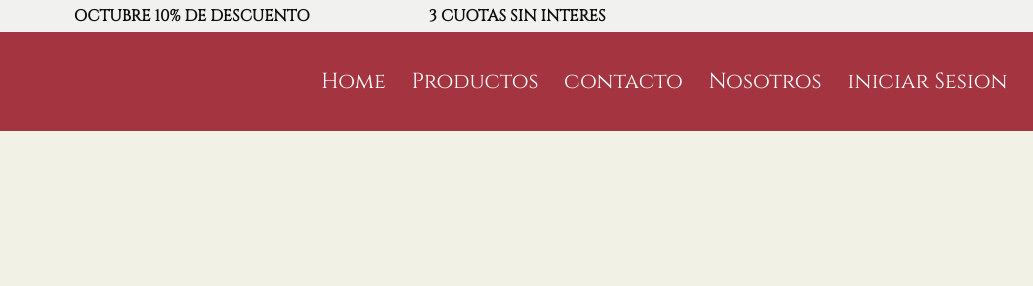
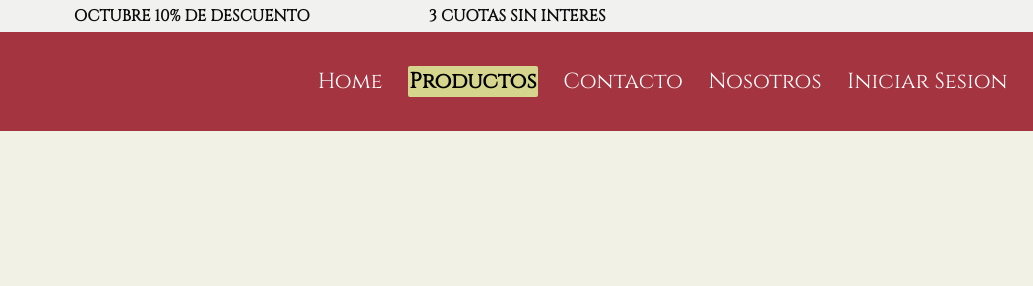
Before and after one commit to CrisIsaCh/integrador1, a plain HTML site: page productos.html in a window 1280 px wide. Shown: the top 286 px of the page, 247-1280 px from the left. Drawn offline with Linux system fonts and the light colour scheme; no server answers.

Commit message:
encabezado estilos

```diff
--- a/css/contacto.css
+++ b/css/contacto.css
@@ -52,7 +52,7 @@ header {
 
 }
 li:hover {
-    text-decoration: underline;
+    text-decoration: none;
     font-weight: bold;
 
     /* font-size: 1vw; */
@@ -96,6 +96,13 @@ li:hover {
 .header-main ul li a {
     color: #fff;
     font-size: 1.7vw;
+}
+.header-main ul li a.active,.header-main ul li a:hover {
+    background: #d6d58e;
+    padding: 0.1vw;
+    border-radius: 2px;
+    color: #000000;
+    font-weight: bold;
 }
 
 /****************************main******************************************************/
--- a/css/index.css
+++ b/css/index.css
@@ -52,8 +52,8 @@ header {
 
 }
 
-li:hover {
-    text-decoration: underline;
+.header-main ul li:hover {
+    text-decoration: none;
     font-weight: bold;
 
     /* font-size: 1vw; */
@@ -97,6 +97,13 @@ li:hover {
 .header-main ul li a {
     color: #fff;
     font-size: 1.7vw;
+}
+.header-main ul li a.active,.header-main ul li a:hover {
+    background: #d6d58e;
+    padding: 0.1vw;
+    border-radius: 2px;
+    color: #000000;
+    font-weight: bold;
 }
 
 /*************seccion galeria********************/
--- a/css/login.css
+++ b/css/login.css
@@ -52,7 +52,7 @@ header {
 }
 
 li:hover {
-    text-decoration: underline;
+    text-decoration: none;
     font-weight: bold;
 
     /* font-size: 1vw; */
@@ -97,7 +97,15 @@ li:hover {
     color: #fff;
     font-size: 1.7vw;
 }
+.header-main ul li a.active,.header-main ul li a:hover {
+    background: #d6d58e;
+    padding: 0.1vw;
+    border-radius: 2px;
+    color: #000000;
+    font-weight: bold;
+}
 
+/************************************************************************/
 /* BOTON WHATSSAP */
 .btn-wsp {
     position: fixed;
--- a/css/nosotros.css
+++ b/css/nosotros.css
@@ -52,7 +52,7 @@ header {
 }
 
 li:hover {
-    text-decoration: underline;
+    text-decoration: none;
     font-weight: bold;
 
     /* font-size: 1vw; */
@@ -96,6 +96,13 @@ li:hover {
 .header-main ul li a {
     color: #fff;
     font-size: 1.7vw;
+}
+.header-main ul li a.active,.header-main ul li a:hover {
+    background: #d6d58e;
+    padding: 0.1vw;
+    border-radius: 2px;
+    color: #000000;
+    font-weight: bold;
 }
 
 /****************main****************************************/
--- a/css/producto.css
+++ b/css/producto.css
@@ -53,7 +53,7 @@ header {
 }
 
 li:hover {
-    text-decoration: underline;
+    text-decoration: none;
     font-weight: bold;
 
     /* font-size: 1vw; */
@@ -99,6 +99,13 @@ li:hover {
 .header-main ul li a {
     color: #fff;
     font-size: 1.7vw;
+}
+.header-main ul li a.active,.header-main ul li a:hover {
+    background: #d6d58e;
+    padding: 0.1vw;
+    border-radius: 2px;
+    color: #000000;
+    font-weight: bold;
 }
 
 
--- a/css/productocategoria.css
+++ b/css/productocategoria.css
@@ -3,7 +3,7 @@
     padding: 0%;
 
     font-family: 'Cinzel', serif;
-    text-decoration: none;
+
     list-style: none;
 }
 
@@ -52,8 +52,8 @@ header {
 
 }
 
-li:hover {
-    text-decoration: underline;
+.header-main ul li:hover {
+    text-decoration: none;
     font-weight: bold;
 
     /* font-size: 1vw; */
@@ -99,6 +99,13 @@ li:hover {
 .header-main ul li a {
     color: #fff;
     font-size: 1.7vw;
+}
+.header-main ul li a.active,.header-main ul li a:hover {
+    background: #d6d58e;
+    padding: 0.1vw;
+    border-radius: 2px;
+    color: #000000;
+    font-weight: bold;
 }
 
 /********************************/
@@ -199,6 +206,10 @@ ul {
     /*quita lo * de las lista*/
 
     /************************************************************************/
+}
+li:hover{
+    text-decoration: underline;
+    font-weight: bold;
 }
 
 /****************footer************/
--- a/css/style.css
+++ b/css/style.css
@@ -3,7 +3,7 @@
     padding: 0%;
 
     font-family: 'Cinzel', serif;
-    text-decoration: none;
+
     list-style: none;
 }
 
@@ -52,8 +52,8 @@ header {
 
 }
 
-li:hover {
-    text-decoration: underline;
+.header-main ul li:hover {
+    text-decoration: none;
     font-weight: bold;
 
     /* font-size: 1vw; */
@@ -99,6 +99,13 @@ li:hover {
 .header-main ul li a {
     color: #fff;
     font-size: 1.7vw;
+}
+.header-main ul li a.active,.header-main ul li a:hover {
+    background: #d6d58e;
+    padding: 0.1vw;
+    border-radius: 2px;
+    color: #000000;
+    font-weight: bold;
 }
 
 /*********************main************************/
@@ -196,6 +203,10 @@ ul {
     /*quita lo * de las lista*/
 
     /************************************************************************/
+}
+li:hover{
+    text-decoration: underline;
+    font-weight: bold;
 }
 
 
--- a/productos.html
+++ b/productos.html
@@ -28,10 +28,10 @@
             </a>
             <ul>
                 <li><a href="index.html">Home</a></li>
-                <li><a href="productos.html">Productos</a></li>
-                <li><a href="contacto.html">contacto</a></li>
+                <li><a class="active" href="productos.html">Productos</a></li>
+                <li><a href="contacto.html">Contacto</a></li>
                 <li><a href="nosotros.html">Nosotros</a></li>
-                <li><a href="login.html">iniciar Sesion</a></li>
+                <li><a href="login.html">Iniciar Sesion</a></li>
 
             </ul>
         </div>
```
Also changed, not shown: contacto.html (+1 -1 lines), descripcionproducto.html (+3 -3 lines), index.html (+3 -3 lines), login.html (+2 -2 lines), nosotros.html (+3 -3 lines), productocategoria.html (+3 -3 lines).
